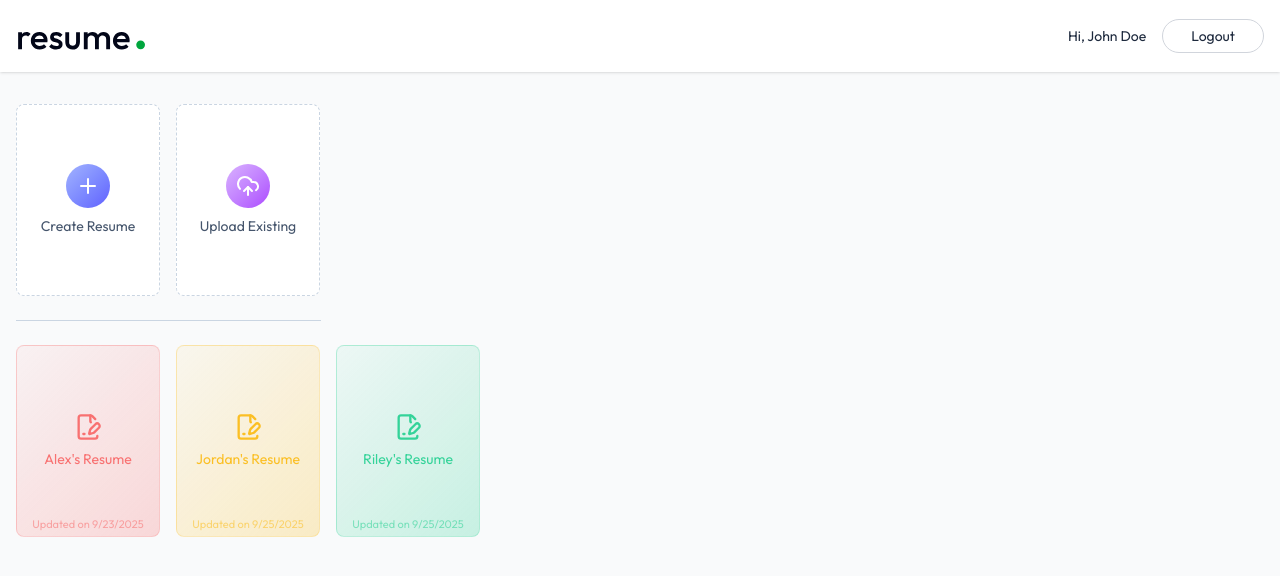
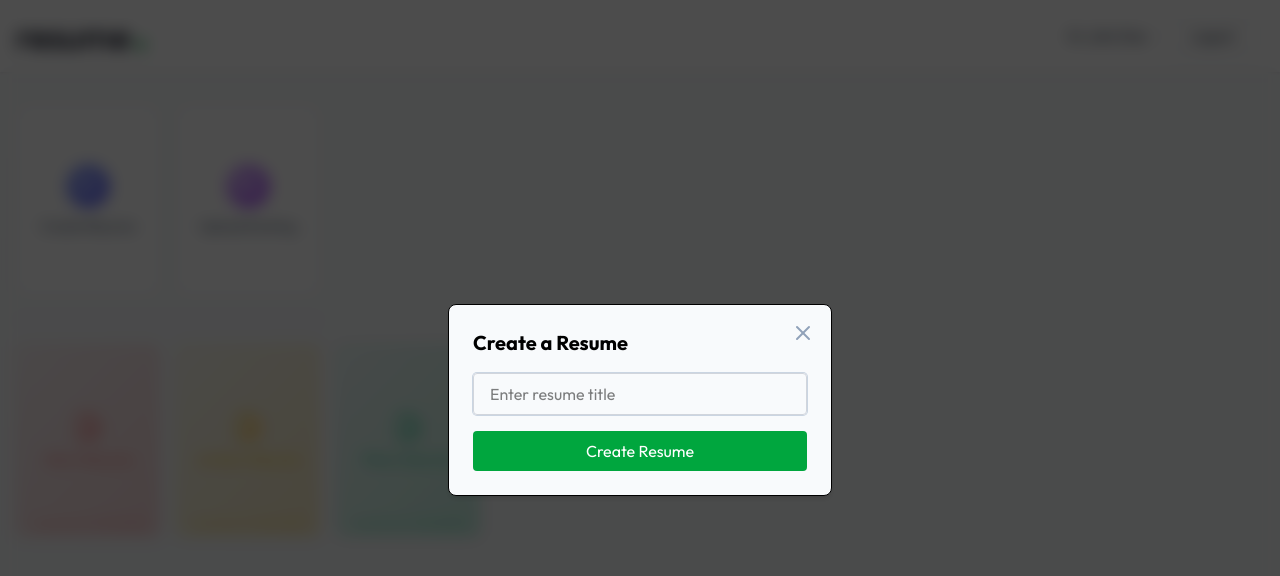
Before and after one commit to Roy-Abhinab/ResuMate, a React (Vite) app in the folder client/: page /app in a window 1280 px wide. Both pictures are taken after a click on the button "Create Resume". Shown: the top 576 px of the page. Built offline with nearby package versions, Linux system fonts and the light colour scheme.

Commit message:
Added edit functionality to resume titles on the dashboard page.

```diff
--- a/client/src/index.css
+++ b/client/src/index.css
@@ -10,4 +10,10 @@
    button {
       @apply cursor-pointer;
    }
+   input:not([type="checkbox"]) {
+      @apply outline-none focus:ring border border-gray-300 focus:ring-blue-500 focus:border-blue-500 rounded-lg;
+   }
+   textarea {
+      @apply outline-none focus:ring border border-gray-300 focus:ring-blue-500 focus:border-blue-500 rounded-lg resize-none;
+   }
 }
--- a/client/src/pages/Dashboard.tsx
+++ b/client/src/pages/Dashboard.tsx
@@ -1,15 +1,40 @@
 
-import { FilePenLineIcon, PencilIcon, PlusIcon, TrashIcon, UploadCloudIcon } from 'lucide-react'
+import { FilePenLineIcon, PencilIcon, PlusIcon, TrashIcon, UploadCloud, UploadCloudIcon, XIcon } from 'lucide-react'
 import { useEffect, useState } from 'react'
 import { dummyResumeData } from '../assets/assets'
+import { useNavigate } from 'react-router-dom'
 
 const Dashboard = () => {
 
    const colors = ['#f87171', '#fbbf24', '#34d399', '#60a5fa', '#a78bfa', '#f472b6']
    const [allResumes, setAllResumes] = useState<any[]>([])
+   const [showCreateResume, setShowCreateResume] = useState(false)
+   const [showUploadResume, setShowUploadResume] = useState(false)
+   const [title, setTitle] = useState('')
+   const [resume, setResume] = useState<File | null>(null)
+   const [editResumeId, setEditResumeId] = useState('')
+
+   const navigate = useNavigate()
 
    const loadAllResumes = async () => {
       setAllResumes(dummyResumeData)
+   }
+
+   const createResume = async (event: React.SubmitEvent<HTMLFormElement>) => {
+      event.preventDefault()
+      setShowCreateResume(false)
+      navigate('/app/builder/res123')
+   }
+
+   const uploadResume = async (event: React.SubmitEvent<HTMLFormElement>) => {
+      event.preventDefault()
+      setShowUploadResume(false)
+      navigate('/app/builder/res123')
+   }
+
+   const editTitle = async (event: React.SubmitEvent<HTMLFormElement>) => {
+      event.preventDefault()
+      //setEditResumeId('')
    }
 
    useEffect(() => {
@@ -23,11 +48,11 @@
             <p className='text-2xl font-medium mb-6 bg-linear-to-r from-slate-600 to-slate-700 bg-clip-text text-transparent sm:hidden'>Welcome, Joe Doe</p>
 
             <div className='flex gap-4 '>
-               <button className='w-full bg-white sm:max-w-36 h-48 flex flex-col items-center justify-center rounded-lg gap-2 text-slate-600 border border-dashed border-slate-300 group hover:border-indigo-500 hover:shadow-lg transition-all duration-300 cursor-pointer'>
+               <button onClick={() => setShowCreateResume(true)} className='w-full bg-white sm:max-w-36 h-48 flex flex-col items-center justify-center rounded-lg gap-2 text-slate-600 border border-dashed border-slate-300 group hover:border-indigo-500 hover:shadow-lg transition-all duration-300 cursor-pointer'>
                   <PlusIcon className='size-11 transition-all duration-300 p-2.5 bg-linear-to-br from-indigo-300 to-indigo-500 text-white rounded-full' />
                   <p className='text-sm group-hover:text-indigo-600 transition-all duration-300'>Create Resume</p>
                </button>
-               <button className='w-full bg-white sm:max-w-36 h-48 flex flex-col items-center justify-center rounded-lg gap-2 text-slate-600 border border-dashed border-slate-300 group hover:border-purple-500 hover:shadow-lg transition-all duration-300 cursor-pointer'>
+               <button onClick={() => setShowUploadResume(true)} className='w-full bg-white sm:max-w-36 h-48 flex flex-col items-center justify-center rounded-lg gap-2 text-slate-600 border border-dashed border-slate-300 group hover:border-purple-500 hover:shadow-lg transition-all duration-300 cursor-pointer'>
                   <UploadCloudIcon className='size-11 transition-all duration-300 p-2.5 bg-linear-to-br from-purple-300 to-purple-500 text-white rounded-full' />
                   <p className='text-sm group-hover:text-purple-600 transition-all duration-300'>Upload Existing</p>
                </button>
@@ -39,20 +64,118 @@
                {allResumes.map((resume, index) => {
                   const baseColor = colors[index % colors.length]
                   return (
-                     <button key={index} className='relative w-full sm:max-w-36 h-48 flex flex-col items-center justify-center rounded-lg gap-2 border group hover:shadow-lg transition-all duration-300 cursor-pointer' style={{ background: `linear-gradient(135deg, ${baseColor}10, ${baseColor}40)`, borderColor: baseColor + '40' }}>
-                        <FilePenLineIcon className='size-7 group-hover:scale-105 transition-all' style={{color: baseColor}} />
-                        <p className='text-sm group-hover:scale-105 transition-all px-2 text-center' style={{color: baseColor}}>{resume.title}</p>
-                        <p className='absolute bottom-1 text-[11px] text-slate-400 group-hover:text-slate-500 transition-all duration-300 px-2 text-center' style={{color: baseColor + '90'}}>
+                     <button key={index} onClick={() => navigate(`/app/builder/${resume._id}`)} className='relative w-full sm:max-w-36 h-48 flex flex-col items-center justify-center rounded-lg gap-2 border group hover:shadow-lg transition-all duration-300 cursor-pointer' style={{ background: `linear-gradient(135deg, ${baseColor}10, ${baseColor}40)`, borderColor: baseColor + '40' }}>
+                        <FilePenLineIcon className='size-7 group-hover:scale-105 transition-all' style={{ color: baseColor }} />
+                        <p className='text-sm group-hover:scale-105 transition-all px-2 text-center' style={{ color: baseColor }}>{resume.title}</p>
+                        <p className='absolute bottom-1 text-[11px] text-slate-400 group-hover:text-slate-500 transition-all duration-300 px-2 text-center' style={{ color: baseColor + '90' }}>
                            Updated on {new Date(resume.updatedAt).toLocaleDateString()}
                         </p>
-                        <div className='absolute top-1 right-1 group-hover:flex hidden items-center'>
+                        <div onClick={e => e.stopPropagation()} className='absolute top-1 right-1 group-hover:flex hidden items-center'>
                            <TrashIcon className='size-7 p-1.5 hover:bg-white/50 rounded text-slate-700 transition-colors' />
-                           <PencilIcon className='size-7 p-1.5 hover:bg-white/50 rounded text-slate-700 transition-colors' />
+                           <PencilIcon onClick={() => {setEditResumeId(resume._id); setTitle(resume.title)}} className='size-7 p-1.5 hover:bg-white/50 rounded text-slate-700 transition-colors' />
                         </div>
                      </button>
                   )
                })}
             </div>
+
+            {showCreateResume && (
+               <form onSubmit={createResume} onClick={() => setShowCreateResume(false)} className='fixed inset-0 bg-black/70 backdrop-blur z-10 flex items-center justify-center'>
+                  <div onClick={(e) => e.stopPropagation()} className='relative bg-slate-50 border shadow-md rounded-lg w-full max-w-sm p-6'>
+                     <h2 className='text-xl font-bold mb-4'>Create a Resume</h2>
+                     <input
+                        onChange={(e) => setTitle(e.target.value)}
+                        value={title}
+                        type="text"
+                        placeholder='Enter resume title'
+                        className='w-full px-4 py-2 mb-4 focus:border-green-600 outline-none ring-1 ring-slate-300 focus:ring-green-600 rounded'
+                        required
+                     />
+                     <button className='w-full py-2 bg-green-600 text-white rounded hover:bg-green-700 transition-colors'>
+                        Create Resume
+                     </button>
+                     <XIcon
+                        className='absolute top-4 right-4 text-slate-400 hover:text-slate-600 cursor-pointer transition-colors'
+                        onClick={() => {
+                           setShowCreateResume(false)
+                           setTitle('')
+                        }}
+                     />
+                  </div>
+               </form>
+            )}
+
+            {showUploadResume && (
+               <form onSubmit={uploadResume} onClick={() => setShowUploadResume(false)} className='fixed inset-0 bg-black/70 backdrop-blur z-10 flex items-center justify-center'>
+                  <div onClick={(e) => e.stopPropagation()} className='relative bg-slate-50 border shadow-md rounded-lg w-full max-w-sm p-6'>
+                     <h2 className='text-xl font-bold mb-4'>Upload Resume</h2>
+                     <input
+                        onChange={(e) => setTitle(e.target.value)}
+                        value={title}
+                        type="text"
+                        placeholder='Enter resume title'
+                        className='w-full px-4 py-2 mb-4 focus:border-green-600 outline-none ring-1 ring-slate-300 focus:ring-green-600 rounded'
+                        required
+                     />
+
+                     <div>
+                        <label htmlFor="resume-input" className="block text-sm text-slate-700">
+                           Select resume file
+
+                           <div className='flex flex-col items-center justify-center gap-2 border group text-slate-400 border-slate-400 border-dashed rounded-md p-4 py-10 my-4 hover:border-green-500 hover:text-green-700 cursor-pointer transition-colors'>
+                              {resume ? (
+                                 <p className='text-green-700'>{resume.name}</p>
+                              ) : (
+                                 <>
+                                    <UploadCloud className='size-14 stroke-1' />
+                                    <p>Upload resume</p>
+                                 </>
+                              )}
+                           </div>
+                        </label>
+                        <input type="file" id="resume-input" accept=".pdf" hidden onChange={(e) => setResume(e.target.files?.[0] || null)} />
+                     </div>
+
+                     <button className='w-full py-2 bg-green-600 text-white rounded hover:bg-green-700 transition-colors'>
+                        Upload resume
+                     </button>
+                     <XIcon
+                        className='absolute top-4 right-4 text-slate-400 hover:text-slate-600 cursor-pointer transition-colors'
+                        onClick={() => {
+                           setShowUploadResume(false)
+                           setTitle('')
+                        }}
+                     />
+                  </div>
+               </form>
+            )}
+
+            {editResumeId && (
+               <form onSubmit={editTitle} onClick={() => setEditResumeId('')} className='fixed inset-0 bg-black/70 backdrop-blur z-10 flex items-center justify-center'>
+                  <div onClick={(e) => e.stopPropagation()} className='relative bg-slate-50 border shadow-md rounded-lg w-full max-w-sm p-6'>
+                     <h2 className='text-xl font-bold mb-4'>Edit Resume Title</h2>
+                     <input
+                        onChange={(e) => setTitle(e.target.value)}
+                        value={title}
+                        type="text"
+                        placeholder='Enter resume title'
+                        className='w-full px-4 py-2 mb-4 focus:border-green-600 outline-none ring-1 ring-slate-300 focus:ring-green-600 rounded'
+                        required
+                     />
+                     <button className='w-full py-2 bg-green-600 text-white rounded hover:bg-green-700 transition-colors'>
+                        Update
+                     </button>
+                     <XIcon
+                        className='absolute top-4 right-4 text-slate-400 hover:text-slate-600 cursor-pointer transition-colors'
+                        onClick={() => {
+                           setEditResumeId('')
+                           setTitle('')
+                        }}
+                     />
+                  </div>
+               </form>
+            )}
+
          </div>
       </div>
    )
```
